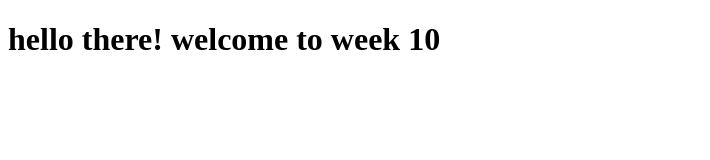
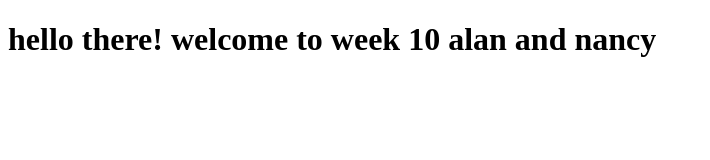
Before and after one commit to scrtsrc/scrtsrc.github.io, a plain HTML site: page index.html in a window 1280 px wide. Shown: the whole page, without its empty margins (0-710 px from the left). Drawn offline with Linux system fonts and the light colour scheme.

Commit message:
updated files

```diff
--- a/main.js
+++ b/main.js
@@ -1,2 +1,2 @@
 const myHeading = document.querySelector("h1")
-myHeading.innerText ="hello there! welcome to week 10"
+myHeading.innerText ="hello there! welcome to week 10 alan and nancy"
```
Also changed, not shown: index.html (line endings or trailing spaces).
